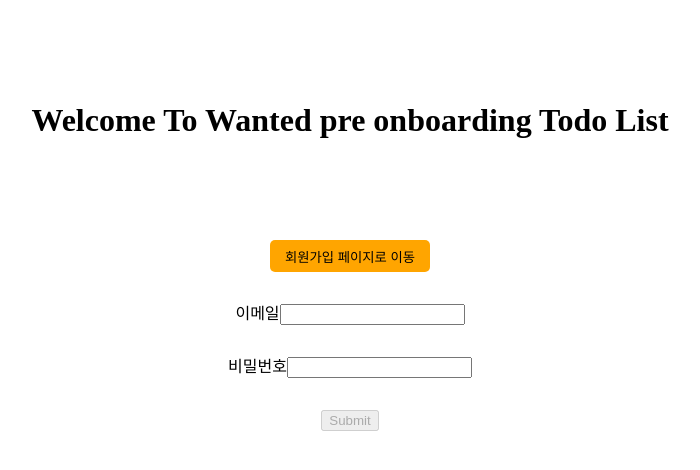
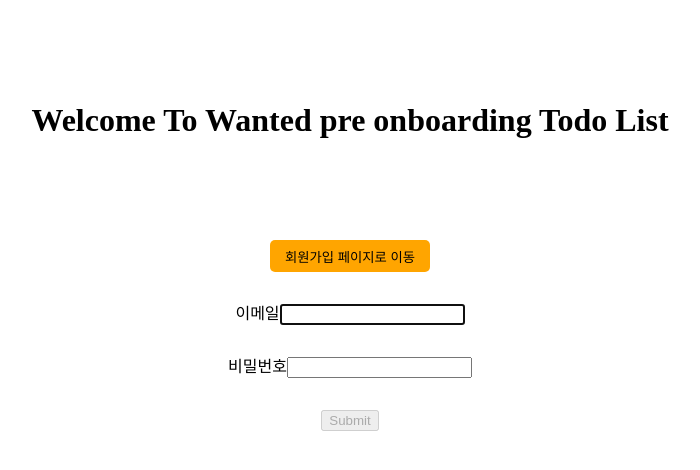
Before and after one commit to pre-on-boarding-fe-7team/wanted-pre-onboarding-fe, a React (Create React App) app: page / in a window 1280 px wide. Shown: the top 470 px of the page, without its empty margins (290-990 px from the left). Built offline with nearby package versions, Linux system fonts and the light colour scheme; no server answers.

Commit message:
feat :input 태그 focus 적용

```diff
--- a/src/components/AuthForm/AuthForm.jsx
+++ b/src/components/AuthForm/AuthForm.jsx
@@ -1,4 +1,4 @@
-import React, { useState } from 'react';
+import React, { useState, useRef, useEffect } from 'react';
 import { useNavigate } from 'react-router-dom';
 import { ROUTE } from '../../common/utils/constant';
 import { checkEmail, checkPassword } from '../../common/utils/checkValid';
@@ -52,12 +52,23 @@
     navigate(ROUTE.TODO);
   };
 
+  useEffect(() => {
+    inputRef.current.focus();
+  });
+  const inputRef = useRef();
+
   return (
     <form onSubmit={postForm}>
       <Container>
         <label>
           이메일
-          <input type="email" name="email" value={formValues.email} onChange={handleChange} />
+          <input
+            type="email"
+            name="email"
+            value={formValues.email}
+            onChange={handleChange}
+            ref={inputRef}
+          />
         </label>
       </Container>
       <Container>
--- a/src/components/Todo/List.jsx
+++ b/src/components/Todo/List.jsx
@@ -1,4 +1,4 @@
-import React, { useState } from 'react';
+import React, { useState, useRef } from 'react';
 import {
   BtnContainer,
   Button as SubmitBtn,
@@ -35,9 +35,12 @@
   const handleChangeInputValue = e => {
     setModifyTodoInputValue(e.target.value);
   };
+
+  const inputRef = useRef();
+
   return (
     <Container>
-      <Form onSubmit={handleSubmitUpdateTodo}>
+      <Form onSubmit={handleSubmitUpdateTodo} ref={inputRef}>
         <Title
           isCompleted={isCompleted}
           isModify={isModify}
--- a/src/components/Todo/Todo.jsx
+++ b/src/components/Todo/Todo.jsx
@@ -1,4 +1,4 @@
-import React, { useEffect, useState } from 'react';
+import React, { useEffect, useState, useRef } from 'react';
 import { useNavigate } from 'react-router-dom';
 import { deleteTodoList, getTodoList, postTodoList, updateTodoList } from './api';
 import List from './List';
@@ -92,6 +92,8 @@
     });
   };
 
+  const inputRef = useRef();
+
   useEffect(() => {
     if (!localStorage.getItem('token')) {
       navigate('/');
@@ -101,6 +103,7 @@
     } catch (e) {
       throw new Error(e);
     }
+    inputRef.current.focus();
   }, []);
 
   return (
```
